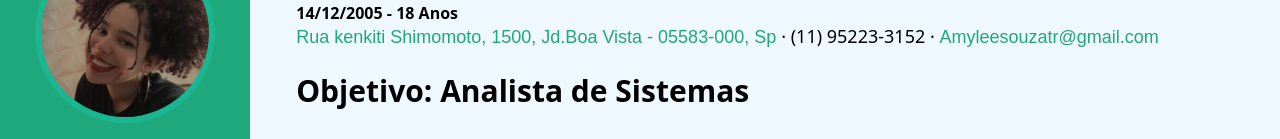
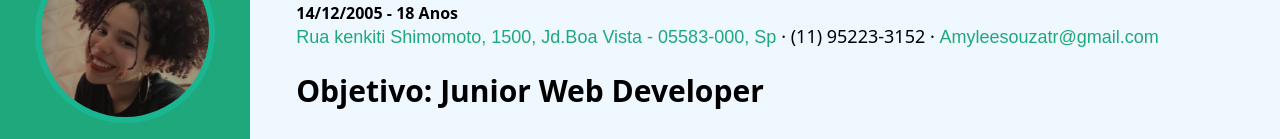
Before and after one commit to Amyy34/Curriculo-amy, a plain HTML site: page index.html in a window 1280 px wide. Shown: the part 250-389 px from the top of the page. Drawn offline with nearby package versions, Linux system fonts and the light colour scheme; a web font is replaced by a local one.

Commit message:
atualizacao

```diff
--- a/index.html
+++ b/index.html
@@ -72,7 +72,7 @@
             <h4>14/12/2005 - 18 Anos</h4>
             <p class="inf"> <a class="end" href="https://www.google.com/maps/search/?api=1&query=Rua kenkiti Shimomoto 1500 Jd.Boa Vista 05583-000 Sp">Rua kenkiti Shimomoto, 1500, Jd.Boa Vista - 05583-000, Sp </a> · (11) 95223-3152 · <a  class="gmail" href="mailto:amyleesouzatr@gmail.com">Amyleesouzatr@gmail.com</a> </p>
         </div>
-        <h3 class="obj">Objetivo: Analista de Sistemas</h3>
+        <h3 class="obj">Objetivo: Junior Web Developer</h3>
             <p class="detalhando">Acredito que a busca pelo conhecimento e a melhoria contínua devem fazer parte do nosso dia-dia e que cada pessoa pode contribuir com suas próprias experiências, por isso para mim o trabalho em equipe e a melhoria constante são competências essenciais para o crescimento dentro do mercado de trabalho.
               Sou apaixonada pela área do desenvolvimento e da tecnologia, amo aprender e ensinar faz parte do meu dia a dia. Criativa, dinâmica, resiliente, proativa e com uma boa comunicação interpessoal. Vejo um novo dia como uma nova chance de mudança e aprendizado e tenho convicção que a tecnologia quando bem aplicada pode e irá transformar o mundo para melhor.
             </p>
```
